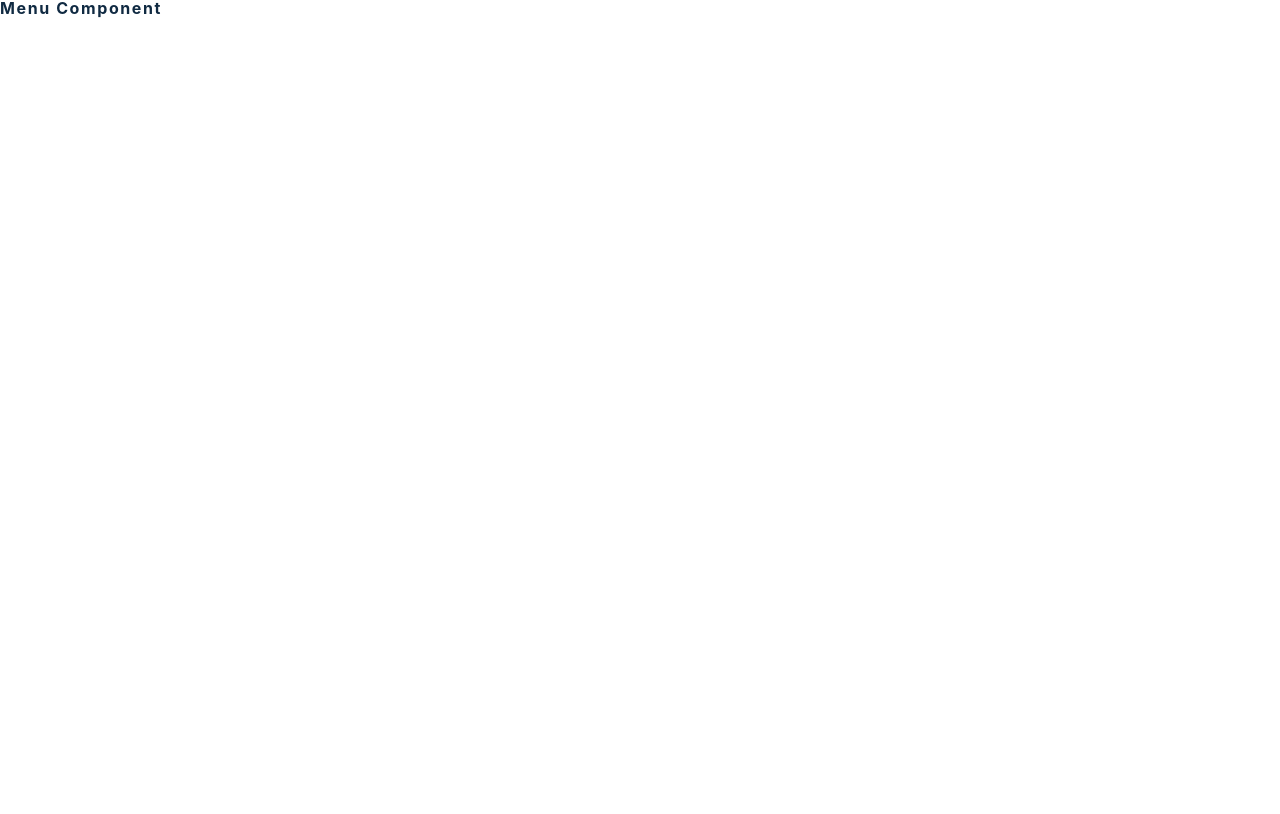
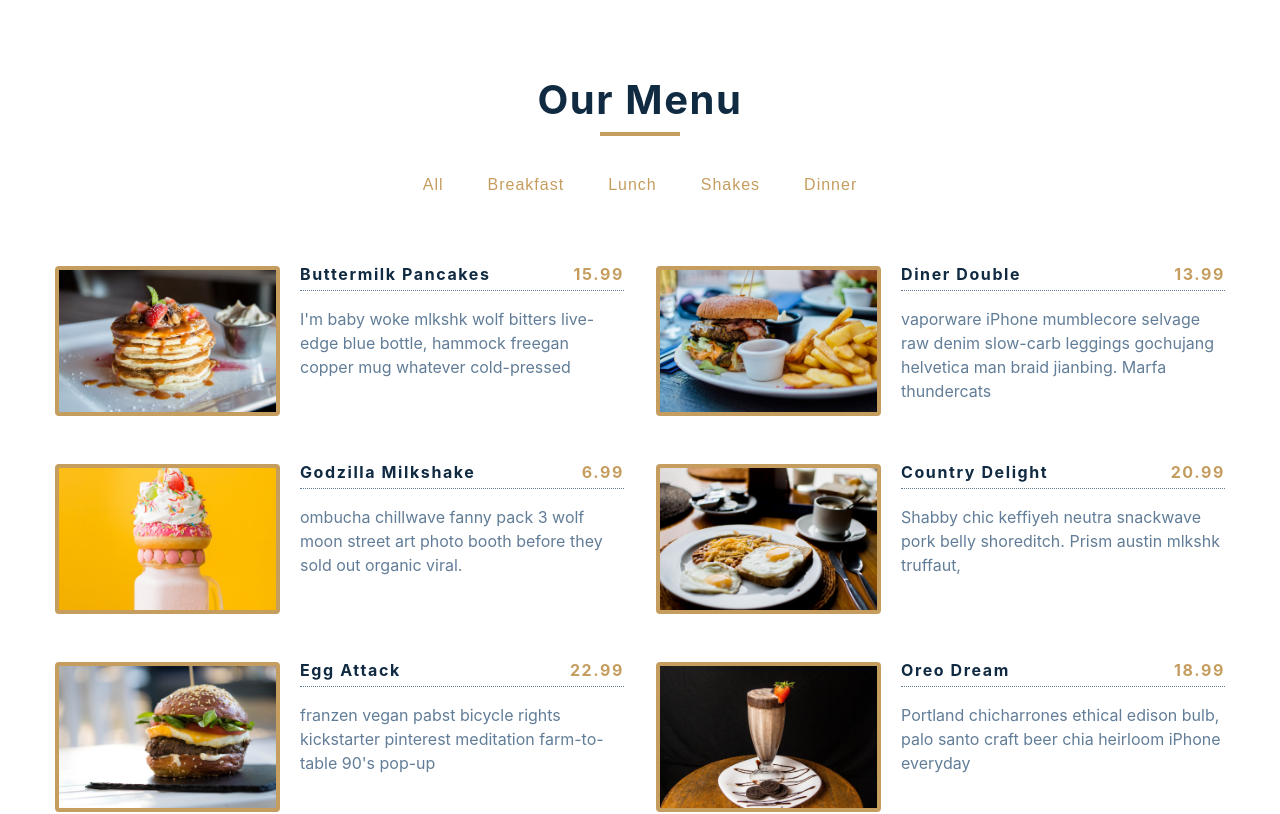
Before and after one commit to nick-tester/react-mini-projects, a React (Create React App) app: page /05 in a window 1280 px wide. Shown: the top 814 px of the page. Built offline with nearby package versions, Linux system fonts and the light colour scheme.

Commit message:
project 5: complete

```diff
--- a/src/pages/05/Menu.js
+++ b/src/pages/05/Menu.js
@@ -1,11 +1,78 @@
+import { useState } from "react";
+
 import CSS from "./Menu.module.css";
+import items from "./data";
 
-const Menu = () => {
+const allCategories = ["all", ...new Set(items.map(item => item.category))];
+
+const Main = () => {
+    const [menuItems, setMenuItems] = useState(items);
+    // eslint-disable-next-line
+    const [categories, setCategories] = useState(allCategories);
+
+    function filterItems(cat) {
+        const newItems = items.filter(item => item.category === cat);
+        if (cat === "all") {
+            setMenuItems(items)
+        } else {
+            setMenuItems(newItems);
+        }
+    };
+
     return (
-        <>
-            <h4>Menu component</h4>
-        </>
+        <main>
+            <section className={`${CSS.menu} ${CSS.section}`}>
+                <div className={CSS.title}>
+                    <h2>our menu</h2>
+                    <div className={CSS.underline}></div>
+                </div>
+                <Categories cats={categories} filterItems={filterItems} />
+                <Menu items={menuItems} />
+            </section>
+        </main>
     )
-}
+};
 
-export default Menu;
+
+const Categories = ({ cats, filterItems }) => {
+    return (
+        <div className={CSS.btn_container}>
+            {cats.map((cat, index) => {
+                return (
+                    <button
+                        type="button"
+                        key={index}
+                        className={CSS.filter_btn}
+                        onClick={() => filterItems(cat)}>
+                        {cat}
+                    </button>
+                )
+            })}
+        </div>
+    )
+};
+
+
+const Menu = ({ items }) => {
+    return (
+        <div className={CSS.section_center}>
+            {items.map(item => {
+                const { id, title, img, desc, price } = item;
+                return (
+                    <article key={id} className={CSS.menu_item}>
+                        <img src={img} alt={title} className={CSS.photo} />
+                        <div className={CSS.item_info}>
+                            <header>
+                                <h4>{title}</h4>
+                                <h4 className={CSS.price}>{price}</h4>
+                            </header>
+                            <p className={CSS.item_text}>{desc}</p>
+                        </div>
+                    </article>
+                )
+            })}
+        </div>
+    )
+};
+
+export default Main;
--- a/src/pages/05/Menu.module.css
+++ b/src/pages/05/Menu.module.css
@@ -67,12 +67,13 @@ Menu
   margin-left: auto;
   margin-right: auto;
 }
-.btn-container {
+.btn_container {
   margin-bottom: 4rem;
   display: flex;
   justify-content: center;
+  position: relative;
 }
-.filter-btn {
+.filter_btn {
   background: transparent;
   border-color: transparent;
   font-size: 1rem;
@@ -85,11 +86,11 @@ Menu
   transition: var(--transition);
   border-radius: var(--radius);
 }
-.filter-btn:hover {
+.filter_btn:hover {
   background: var(--clr-gold);
   color: var(--clr-white);
 }
-.section-center {
+.section_center {
   width: 90vw;
   margin: 0 auto;
   max-width: 1170px;
@@ -97,7 +98,7 @@ Menu
   gap: 3rem 2rem;
   justify-items: center;
 }
-.menu-item {
+.menu_item {
   display: grid;
   gap: 1rem 2rem;
   max-width: 25rem;
@@ -110,24 +111,29 @@ Menu
   border-radius: var(--radius);
   display: block;
 }
-.item-info header {
+.item_info header {
   display: flex;
   justify-content: space-between;
   border-bottom: 0.5px dotted var(--clr-grey-5);
 }
-.item-info h4 {
+.item_info h4 {
   margin-bottom: 0.5rem;
 }
 .price {
   color: var(--clr-gold);
 }
-.item-text {
+.item_text {
   margin-bottom: 0;
   padding-top: 1rem;
 }
+.new_label {
+  position: absolute;
+  right: 0;
+  top: 0;
+}
 
 @media screen and (min-width: 768px) {
-  .menu-item {
+  .menu_item {
     grid-template-columns: 225px 1fr;
     gap: 0 1.25rem;
     max-width: 40rem;
@@ -137,7 +143,7 @@ Menu
   }
 }
 @media screen and (min-width: 1200px) {
-  .section-center {
+  .section_center {
     width: 95vw;
     grid-template-columns: 1fr 1fr;
   }
--- a/src/pages/05/data.js
+++ b/src/pages/05/data.js
@@ -71,5 +71,13 @@ const menu = [
     img: './images/P05/item-9.jpeg',
     desc: `skateboard fam synth authentic semiotics. Live-edge lyft af, edison bulb yuccie crucifix microdosing.`,
   },
+  {
+    id: 10,
+    title: 'fully-loaded burger',
+    category: 'dinner',
+    price: 29.99,
+    img: './images/P05/item-10.jpeg',
+    desc: `skateboard fam synth authentic semiotics. Live-edge lyft af, edison bulb yuccie crucifix microdosing.`,
+  },
 ];
 export default menu;
```
